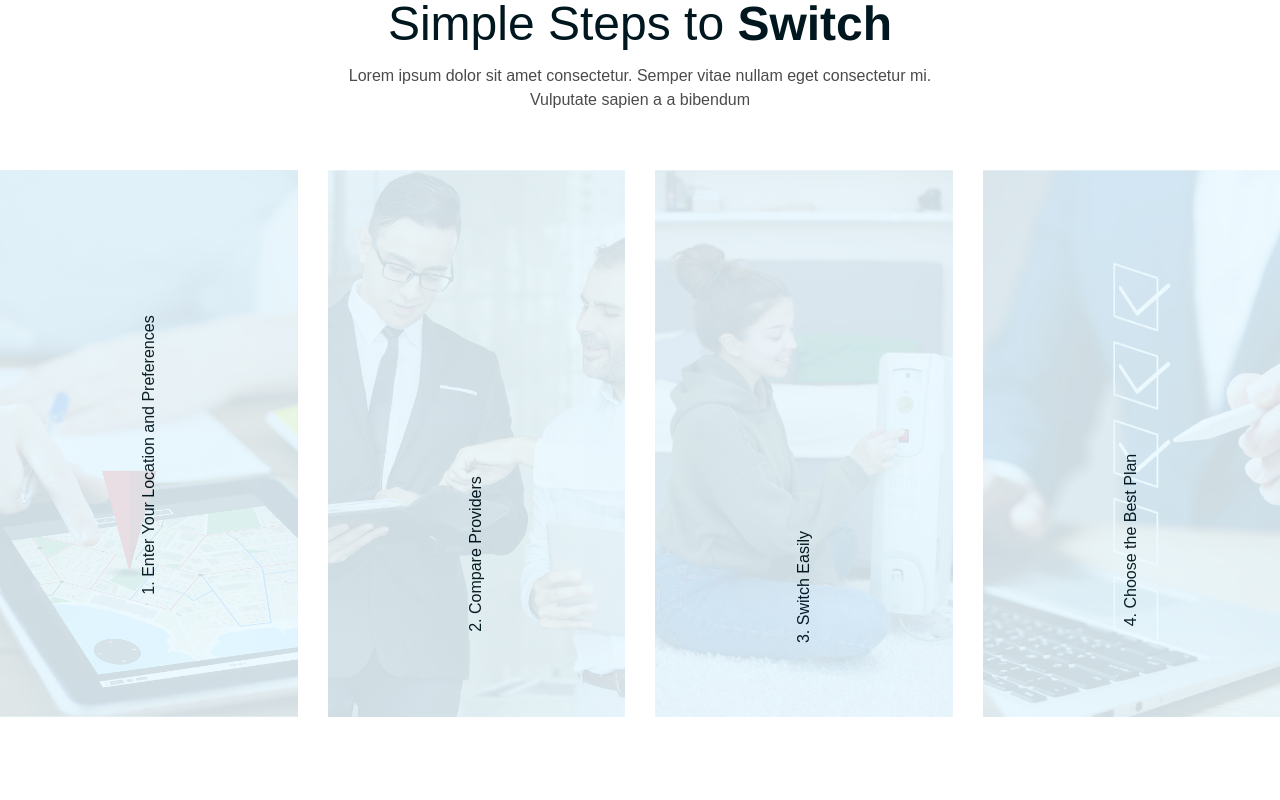
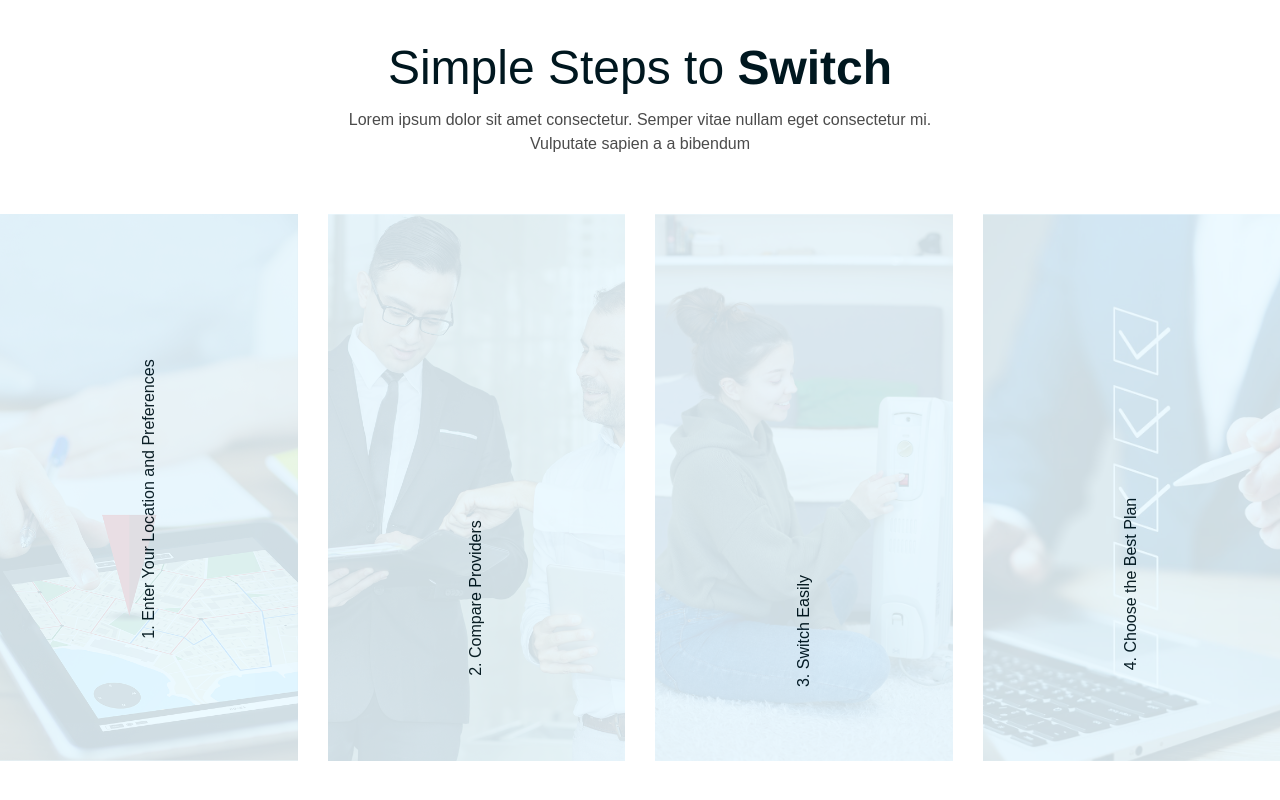
Before and after one commit to nupurbishnoi549/react-swiper, a React (Vite) app: page / in a window 1280 px wide. Shown: the top 800 px of the page. Built offline with nearby package versions, Linux system fonts and the light colour scheme; a web font is replaced by a local one.

Commit message:
add padding

```diff
--- a/src/components/Slider.jsx
+++ b/src/components/Slider.jsx
@@ -7,7 +7,7 @@ import 'swiper/css/pagination';
 
 const SimpleSteps = () => {
     return (
-        <div className='max-lg:pb-[44px]'>
+        <div className='max-lg:pb-[44px] py-11'>
             <div className="2xl:container">
                 <h2 className='text-[#00171F] font-normal text-5xl max-md:text-3xl pb-4 text-center'>
                     Simple Steps to <span className='font-bold'>Switch</span>
```
